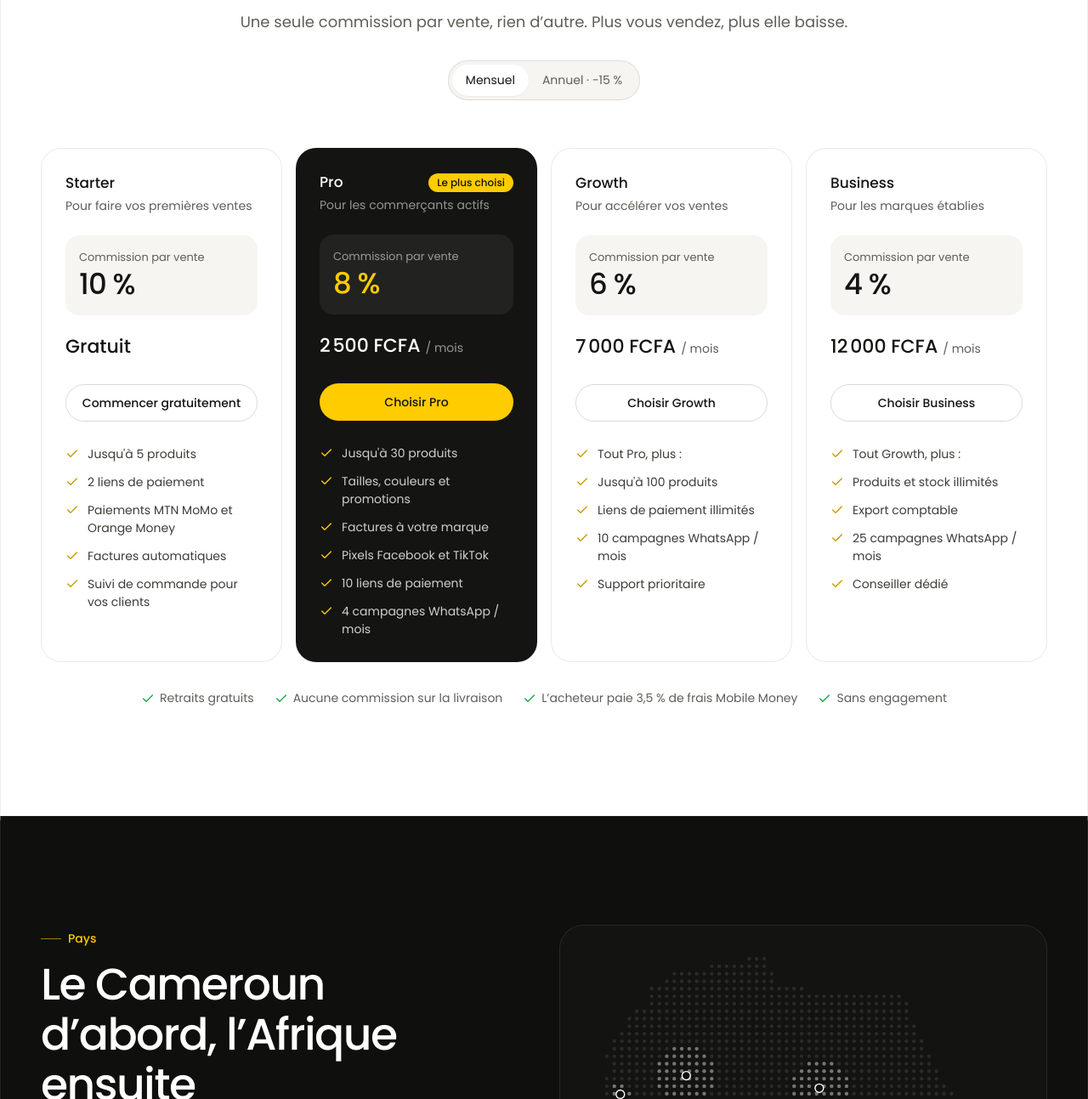
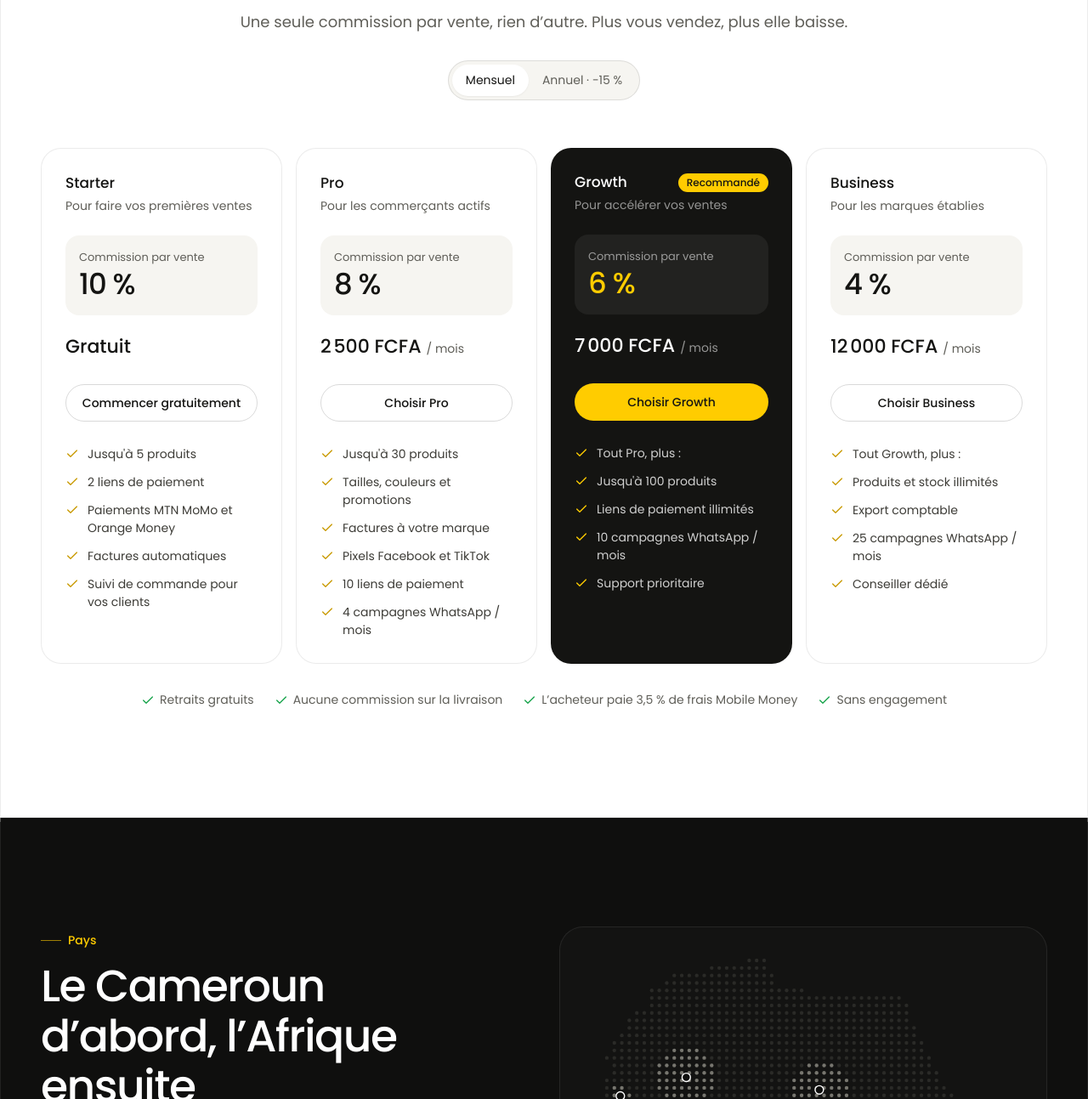
Before and after one commit to Franck-Dimitri/biolinko, a Laravel app: page / in a window 1280 px wide. Shown: the part 5207-6500 px from the top of the page at 85% size. Run offline with Laravel 12, Linux system fonts and the light colour scheme; style sheets or scripts are compiled from the project's sources; some libraries are stand-ins or nearby versions.

Commit message:
feat(landing): Growth recommandé et réseaux sociaux dans le pied de page

```diff
--- a/resources/js/Components/Landing/Footer.jsx
+++ b/resources/js/Components/Landing/Footer.jsx
@@ -3,6 +3,7 @@ import { Link } from '@inertiajs/react';
 import { AnimatePresence, motion } from 'framer-motion';
 import { ArrowUp, ChevronDown, Mail, MapPin } from 'lucide-react';
 import { EASE_OUT } from '@/Components/UI/Motion';
+import { FacebookIcon, InstagramIcon, LinkedinIcon, TiktokIcon, WhatsappIcon, YoutubeIcon } from '@/Components/UI/BrandIcons';
 
 export const PHOTO_CREDITS = [
     ['Robe pagne', 'ItunuIjila', 'CC BY-SA 4.0', 'A_BEAUTIFUL_Ankara_dress.jpg'],
@@ -17,6 +18,17 @@ export const PHOTO_CREDITS = [
 ];
 
 const CONTACT_EMAIL = 'contact@biolinko.link';
+
+// Réseaux sociaux de Biolinko : renseigner `href` quand les pages sont créées.
+// Tant qu'un lien est vide, l'icône s'affiche sans être cliquable.
+const SOCIALS = [
+    { name: 'WhatsApp', Icon: WhatsappIcon, href: '' },
+    { name: 'Instagram', Icon: InstagramIcon, href: '' },
+    { name: 'TikTok', Icon: TiktokIcon, href: '' },
+    { name: 'Facebook', Icon: FacebookIcon, href: '' },
+    { name: 'LinkedIn', Icon: LinkedinIcon, href: '' },
+    { name: 'YouTube', Icon: YoutubeIcon, href: '' },
+];
 const WRAP = 'relative mx-auto w-full max-w-[1320px] px-5 sm:px-8 lg:px-12';
 
 /** Pied de page de la landing et des pages légales : fond noir, colonnes de liens, grand logotype. */
@@ -64,6 +76,18 @@ export default function Footer() {
                         <ul className="mt-6 space-y-2.5 text-[14px] text-white/55">
                             <li className="flex items-center gap-2.5"><MapPin className="h-4 w-4 shrink-0" /> Douala, Cameroun</li>
                             <li><a href={`mailto:${CONTACT_EMAIL}`} className="flex items-center gap-2.5 hover:text-white"><Mail className="h-4 w-4 shrink-0" /> {CONTACT_EMAIL}</a></li>
+                        </ul>
+                        <ul className="mt-7 flex flex-wrap gap-2" aria-label="Biolinko sur les réseaux sociaux">
+                            {SOCIALS.map(({ name, Icon, href }) => {
+                                const cls = 'flex h-10 w-10 items-center justify-center rounded-full border border-white/15 text-white/70 transition-colors';
+                                return (
+                                    <li key={name}>
+                                        {href
+                                            ? <a href={href} target="_blank" rel="noopener noreferrer" aria-label={`Biolinko sur ${name}`} className={`${cls} hover:border-white/50 hover:bg-white hover:text-[#141412]`}><Icon className="h-[18px] w-[18px]" /></a>
+                                            : <span title={`${name} : bientôt`} aria-label={`${name} : bientôt`} className={`${cls} cursor-default opacity-70`}><Icon className="h-[18px] w-[18px]" /></span>}
+                                    </li>
+                                );
+                            })}
                         </ul>
                     </div>
 
--- a/resources/js/Components/Landing/Pricing.jsx
+++ b/resources/js/Components/Landing/Pricing.jsx
@@ -16,8 +16,8 @@ const planFeatures = (L) => ({
 
 const PLANS = [
     { id: 'starter', name: 'Starter', sub: 'Pour faire vos premières ventes' },
-    { id: 'pro', name: 'Pro', sub: 'Pour les commerçants actifs', highlight: true },
-    { id: 'growth', name: 'Growth', sub: 'Pour accélérer vos ventes' },
+    { id: 'pro', name: 'Pro', sub: 'Pour les commerçants actifs' },
+    { id: 'growth', name: 'Growth', sub: 'Pour accélérer vos ventes', highlight: true },
     { id: 'business', name: 'Business', sub: 'Pour les marques établies' },
 ];
 
@@ -107,7 +107,7 @@ export default function Pricing({ auth }) {
                                 className={`relative flex flex-col rounded-3xl p-7 ${p.highlight ? 'bg-[#141412] text-white' : 'border border-black/[0.08] bg-white text-[#141412]'}`}>
                                 <div className="flex items-center justify-between">
                                     <p className="text-[17px] font-medium">{p.name}</p>
-                                    {p.highlight && <span className="rounded-full bg-[#FFCC00] px-2.5 py-0.5 text-[12px] font-medium text-[#141412]">Le plus choisi</span>}
+                                    {p.highlight && <span className="rounded-full bg-[#FFCC00] px-2.5 py-0.5 text-[12px] font-medium text-[#141412]">Recommandé</span>}
                                 </div>
                                 <p className={`mt-1 text-[14px] ${p.highlight ? 'text-white/55' : 'text-[#5F5E58]'}`}>{p.sub}</p>
 
--- a/resources/js/Components/UI/BrandIcons.jsx
+++ b/resources/js/Components/UI/BrandIcons.jsx
@@ -16,3 +16,11 @@ export const FacebookIcon = ({ className = 'w-5 h-5', style }) => (
 export const WhatsappIcon = ({ className = 'w-5 h-5', style }) => (
     <svg {...base} className={className} style={style}><path d="M4 20l1.3-3.9A8 8 0 1 1 8 19z" /><path d="M9 9.5c0 3 2.5 5.5 5.5 5.5l1-1.5-2-1-1 .8a4 4 0 0 1-1.8-1.8l.8-1-1-2L9 9.5z" /></svg>
 );
+
+export const LinkedinIcon = ({ className = 'w-5 h-5', style }) => (
+    <svg {...base} className={className} style={style}><rect x="3" y="3" width="18" height="18" rx="3" /><path d="M8 10v7M8 7v.01M12 17v-4a2 2 0 0 1 4 0v4M12 10v7" /></svg>
+);
+
+export const YoutubeIcon = ({ className = 'w-5 h-5', style }) => (
+    <svg {...base} className={className} style={style}><rect x="2.5" y="5.5" width="19" height="13" rx="4" /><path d="M10.5 9.5v5l4.5-2.5z" fill="currentColor" /></svg>
+);
```
